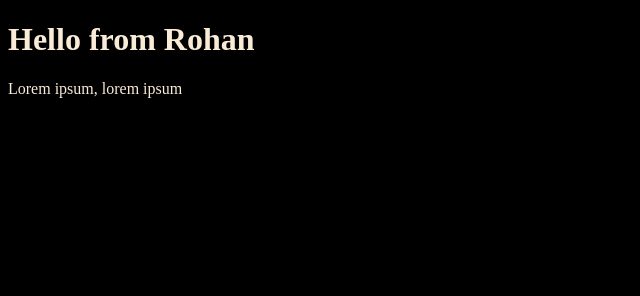
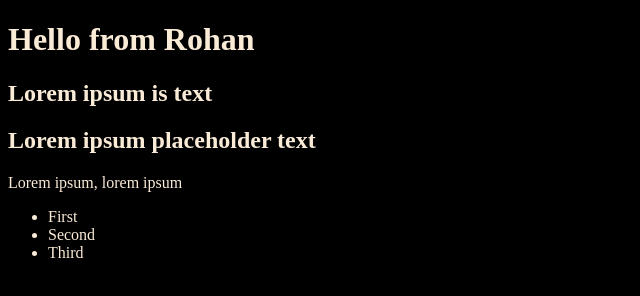
Before and after one commit to rohanDhara/js-yt, a plain HTML site: page 05_dom/first.html in a window 1280 px wide. Shown: the whole page, without its empty margins (0-640 px from the left). Drawn offline with Linux system fonts and the light colour scheme.

Commit message:
learned in wikipedia and vscode manipulation of dom

```diff
--- a/05_dom/first.html
+++ b/05_dom/first.html
@@ -14,8 +14,15 @@
 </head>
 <body class="bg-black">
     <div>
-        <h1 id="title" class="heading">Hello from Rohan</h1>
+        <h1 id="title" class="heading">Hello from Rohan <span style="display:none;">inside VS Code</span></h1>
+        <h2>Lorem ipsum is text</h2>
+        <h2>Lorem ipsum placeholder text</h2>
         <p>Lorem ipsum, lorem ipsum</p>
+        <ul>
+            <li class="list-item">First</li>
+            <li class="list-item">Second</li>
+            <li class="list-item">Third</li>
+        </ul>
     </div>
 </body>
 </html>
```
